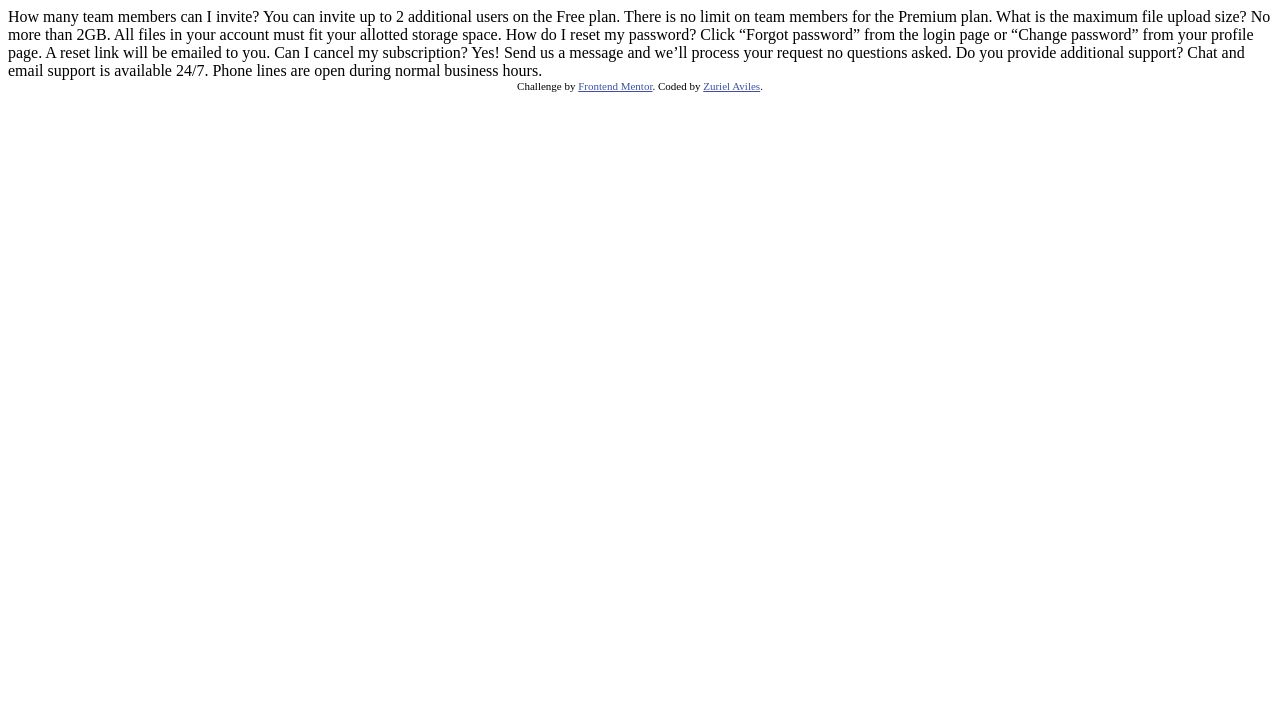
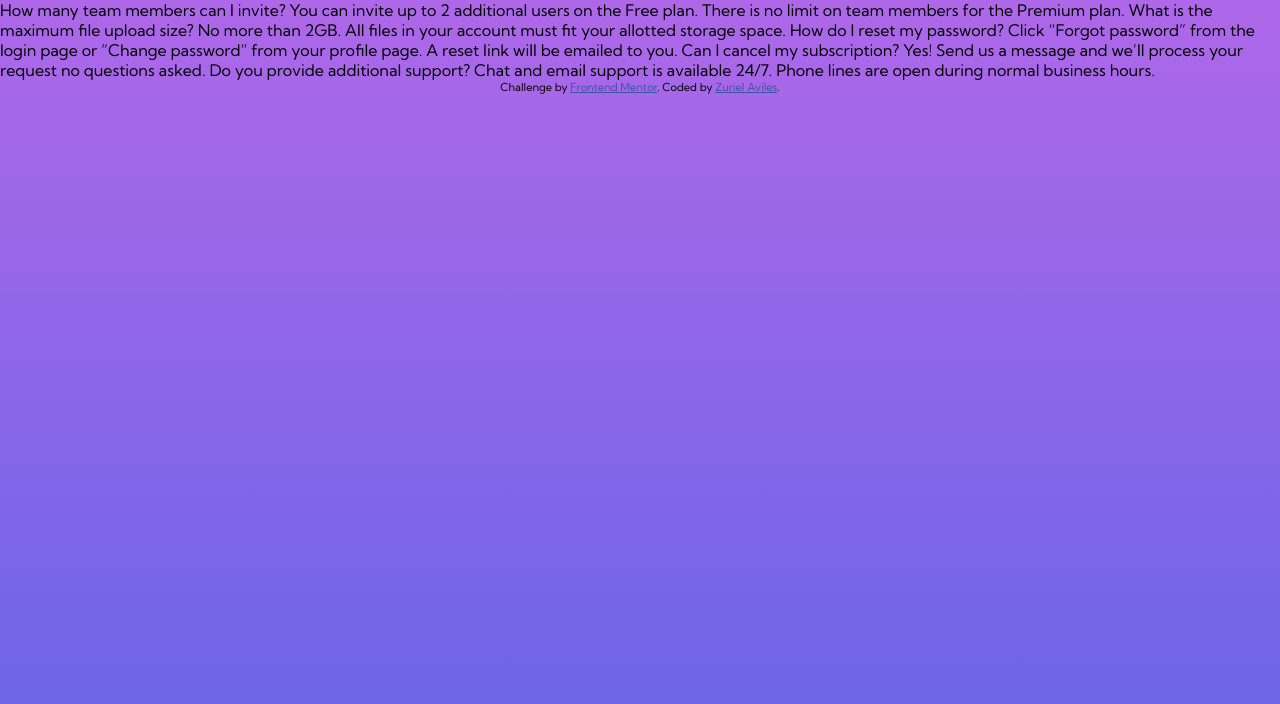
Before and after one commit to Avilez-dev-11/FAQ-Accordion-Card, a plain HTML site: page index.html in a window 1280 px wide. Drawn offline with Linux system fonts and the light colour scheme.

Commit message:
setup boilerplate css styles and background

```diff
--- a/index.html
+++ b/index.html
@@ -7,6 +7,15 @@
   <link rel="icon" type="image/png" sizes="32x32" href="./images/favicon-32x32.png">
 
   <title>Frontend Mentor | FAQ Accordion Card</title>
+
+  <link rel="preconnect" href="https://fonts.googleapis.com">
+  <link rel="preconnect" href="https://fonts.gstatic.com" crossorigin>
+  <link
+    href="https://fonts.googleapis.com/css2?family=Kumbh+Sans:wght@400;700&display=swap"
+    rel="stylesheet"
+  />
+
+  <link rel="stylesheet" href="styles.css">
 
   <!-- Feel free to remove these styles or customise in your own stylesheet 👍 -->
   <style>
@@ -37,5 +46,7 @@
     Challenge by <a href="https://www.frontendmentor.io?ref=challenge" target="_blank">Frontend Mentor</a>.
     Coded by <a href="#">Zuriel Aviles</a>.
   </div>
+
+  <script src = "script.js"></script>
 </body>
 </html>
--- /dev/null
+++ b/script.js
@@ -0,0 +1 @@
+console.log("testing");
--- /dev/null
+++ b/styles.css
@@ -0,0 +1,30 @@
+:root{
+    --text-darkBlue: hsl(238, 29%, 16%);
+    --text-softRed: hsl(14, 88%, 65%);
+    --text-veryDarkGrayBlue: hsl(237, 12%, 33%);
+    --text-darkGrayBlue: hsl(240, 6%, 50%);
+    --gradient-softViolet: hsl(273, 75%, 66%);
+    --gradient-softBlue: hsl(240, 73%, 65%);
+    --divider-lightGrayBlue: hsl(240, 5%, 91%);
+}
+html {
+    box-sizing: border-box;
+    font-size:  100%;
+}
+
+*,
+*::before,
+*::after {
+    box-sizing: inherit;
+}
+
+body{
+    min-height: 100vh;
+    margin: 0;
+    padding: 0;
+    font-family: 'Kumbh Sans', sans-serif;
+    background-image: linear-gradient(
+        var(--gradient-softViolet),
+        var(--gradient-softBlue)
+    );
+}
```
